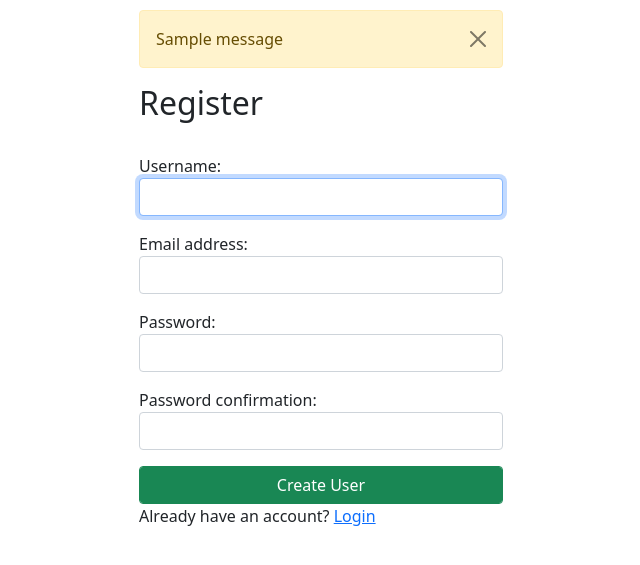
After one commit to terra-incognita-12/crypto_api_interface, a Django app: page /register/ in a window 1280 px wide. The commit adds this page. Shown: the top 565 px of the page, without its empty margins (319-959 px from the left). Run offline with Django 4.2, Linux system fonts and the light colour scheme; tables that the repository leaves empty hold one stand-in row (values such as "Sample post"); one stand-in notice (Sample message) is shown.

Commit message:
basic django auth

```diff
--- /dev/null
+++ b/app/main_app/decorators.py
@@ -0,0 +1,10 @@
+from django.http import HttpResponse
+from django.shortcuts import redirect
+
+def unauthenticated_user(view_func):
+    def wrapper_func(request, *args, **kwargs):
+        if request.user.is_authenticated:
+            return redirect('index')
+        else:
+            return view_func(request, *args, **kwargs)
+    return wrapper_func
--- a/app/main_app/forms.py
+++ b/app/main_app/forms.py
@@ -1,5 +1,12 @@
+from curses.ascii import US
 from django import forms
-from .models import TransactionHistory
+from django.contrib.auth.forms import UserCreationForm
+from django.contrib.auth.models import User
+
+class CreateUserForm(UserCreationForm):
+    class Meta:
+        model = User
+        fields = ['username', 'email', 'password1', 'password2']
 
 class RegularTradeForm(forms.Form):
     buy_currency = forms.CharField(
--- /dev/null
+++ b/app/main_app/templates/auth/register.html
@@ -0,0 +1,29 @@
+{% extends 'base/auth_base.html' %}
+
+{% block page_title %}Register{% endblock %}
+
+{% block page_content %}
+    <h2>Register</h2>
+    <br>
+    <form method="POST" action="">
+        {% csrf_token %}
+        <div class="mb-3">
+            {{ form.username.label_tag }}
+            {{ form.username }}
+        </div>
+        <div class="mb-3">
+            {{ form.email.label_tag }}
+            {{ form.email }}
+        </div>
+        <div class="mb-3">
+            {{ form.password1.label_tag }}
+            {{ form.password1 }}
+        </div>
+        <div class="mb-3">
+            {{ form.password2.label_tag }}
+            {{ form.password2 }}
+        </div>
+        <input type="submit" value="Create User" class="btn btn-success">
+    </form>
+    Already have an account? <a href="{% url 'login' %}">Login</a>
+{% endblock %}
--- /dev/null
+++ b/app/main_app/templates/auth/reset_password_email.html
@@ -0,0 +1,2 @@
+Reset link for the user {{ user.get_username }}: {{ protocol }}://{{ domain }}{% url 'password_reset_confirm' uidb64=uid token=token %}
+Ignore that letter if that not you.
--- /dev/null
+++ b/app/main_app/templates/base/auth_base.html
@@ -0,0 +1,28 @@
+<!DOCTYPE html>
+<html lang="en">
+<head>
+    <link href="https://cdn.jsdelivr.net/npm/bootstrap@5.1.3/dist/css/bootstrap.min.css" rel="stylesheet" integrity="sha384-1BmE4kWBq78iYhFldvKuhfTAU6auU8tT94WrHftjDbrCEXSU1oBoqyl2QvZ6jIW3" crossorigin="anonymous">
+    <title>{% block page_title %}{% endblock %}</title>
+</head>
+<body>
+    <div style="margin: auto; width: 30%; padding: 10px;">
+        {% if messages %}
+            {% for message in messages %}
+                <div class="alert alert-warning alert-dismissible fade show" role="alert">
+                    {{ message }}
+                    <button type="button" class="btn-close" data-bs-dismiss="alert" aria-label="Close"></button>
+                </div>
+            {% endfor %}
+        {% endif %}
+        {% block page_content %}
+        {% endblock %}
+    </div>
+    <script src="https://cdn.jsdelivr.net/npm/bootstrap@5.1.3/dist/js/bootstrap.bundle.min.js" integrity="sha384-ka7Sk0Gln4gmtz2MlQnikT1wXgYsOg+OMhuP+IlRH9sENBO0LRn5q+8nbTov4+1p" crossorigin="anonymous"></script>
+    <script>
+        var form_fields = document.getElementsByTagName('input')
+        for (var field in form_fields){
+            form_fields[field].className += ' form-control'
+        }
+    </script>
+</body>
+</html>
--- a/app/main_app/templates/base/navbar.html
+++ b/app/main_app/templates/base/navbar.html
@@ -34,7 +34,7 @@
                         <span>....</span>
                     </li>
                     <li class="nav-item">
-                        <a class="nav-link" href="">Log out</a>
+                        <a class="nav-link" href="{% url 'logout' %}">Log out</a>
                     </li>
                 </ul>
         </div>
--- a/app/main_app/templates/index.html
+++ b/app/main_app/templates/index.html
@@ -8,6 +8,11 @@
         <div class="col-3">
             <div id="clock"></div>
         </div>
+        <div class="col-6">
+        </div>
+        <div class="col-3">
+            <h1><b>{{ request.user }}</b>'s Dashboard</h1>
+        </div>
     </div>
     <br>
 {% endblock %}
--- a/app/main_app/templates/transaction_history.html
+++ b/app/main_app/templates/transaction_history.html
@@ -7,6 +7,7 @@
     <h2>Search in transactions</h2>
     <br>
     <form method="get">
+        {% csrf_token %}
         <div class="row">
             <div class="col-6">
                 <div class="mb-3">
--- a/app/main_app/urls.py
+++ b/app/main_app/urls.py
@@ -1,9 +1,18 @@
-import imp
 from django.urls import path
+from django.contrib.auth import views as auth_views
 from .views import *
 
 urlpatterns = [
     path('', index, name='index'),
+
+    path('register/', register, name='register'),
+    path('login/', login, name='login'),
+    path('logout/', logout, name='logout'),
+
+    path('reset_password/', auth_views.PasswordResetView.as_view(template_name='auth/reset_password.html'), name='reset_password'),
+    path('reset_password_sent/', auth_views.PasswordResetDoneView.as_view(template_name='auth/reset_password_sent.html'), name='password_reset_done'),
+    path('reset/<uidb64>/<token>/', auth_views.PasswordResetConfirmView.as_view(template_name='auth/reset_password_form.html'), name='password_reset_confirm'),
+    path('reset_password_complete/', auth_views.PasswordResetCompleteView.as_view(template_name='auth/reset_password_complete.html'), name='password_reset_complete'),
 
     path('transaction_history/', transaction_history, name='transaction_history'),
     path('transaction_history/delete/<str:pk>', delete_transaction_history, name='delete_transaction_history'),
--- a/app/main_app/views.py
+++ b/app/main_app/views.py
@@ -1,16 +1,60 @@
 import requests
 from django.contrib import messages
+from django.contrib import auth
+from django.contrib.auth.decorators import login_required
 from django.shortcuts import redirect, render, get_object_or_404
 
 from .models import TransactionHistory, TickerData
-from .forms import RegularTradeForm, TickerForm
+from .forms import RegularTradeForm, TickerForm, CreateUserForm
 from .filters import TransactionHistoryFilter
+from .decorators import unauthenticated_user
 
-############ PAGES URL ############
+############ AUTH PAGES URL ############
 
+@unauthenticated_user
+def register(request):
+    form = CreateUserForm()
+
+    if request.method == 'POST':
+        form = CreateUserForm(request.POST)
+        if form.is_valid():
+            form.save()
+            user = form.cleaned_data.get('username')
+            messages.success(request, 'Account was created for {}'.format(user))
+            return redirect('login')
+        else:
+            messages.info(request, form.errors)
+
+    return render(request, 'auth/register.html', {'form': form})
+
+@unauthenticated_user
+def login(request):
+    if request.method == 'POST':
+        username = request.POST['username']
+        password = request.POST['password']
+
+        user = auth.authenticate(request, username=username, password=password)
+
+        if user is not None:
+            auth.login(request, user)
+            return redirect('index')
+        else:
+            messages.info(request, 'Username or password is incorrect')
+
+    return render(request, 'auth/login.html', {})
+
+@login_required(login_url='login')
+def logout(request):
+    auth.logout(request)
+    return redirect('login')
+
+############ MAIN PAGES URL ############
+
+@login_required(login_url='login')
 def index(request):
     return render(request, 'index.html', {})
 
+@login_required(login_url='login')
 def transaction_history(request):
     transaction_history_data = TransactionHistory.objects.all()
 
@@ -24,6 +68,7 @@ def transaction_history(request):
 
     return render(request, 'transaction_history.html', context)
 
+@login_required(login_url='login')
 def trade_regular_trade(request):
     form = RegularTradeForm()
     if request.method == 'POST':
@@ -50,6 +95,7 @@ def trade_regular_trade(request):
         return redirect('trade_regular_trade')
     return render(request, 'trade_regular_trade.html', {'form': form})
 
+@login_required(login_url='login')
 def settings(request):
     ticker_form = TickerForm()
     ticker_currency_arr = TickerData.objects.all()
@@ -64,6 +110,7 @@ def settings(request):
 ############ BACKEND URL ############
 
 # backend-validation
+@login_required(login_url='login')
 def update_ticker_data(request):
     currency = request.POST['currency']
 
@@ -75,12 +122,14 @@ def update_ticker_data(request):
 
     return redirect('settings')
 
+@login_required(login_url='login')
 def delete_ticker_data(request, pk):
     ticker_currency = get_object_or_404(TickerData, pk=pk)
     ticker_currency.delete()
 
     return redirect('settings')
 
+@login_required(login_url='login')
 def delete_transaction_history(request, pk):
     transation = get_object_or_404(TransactionHistory, pk=pk)
     transation.delete()
```
Also changed, not shown: app/crypto_api_interface/settings.py (+11 -0 lines), app/main_app/templates/auth/login.html (added, +22 -0 lines), app/main_app/templates/auth/reset_password.html (added, +18 -0 lines), app/main_app/templates/auth/reset_password_complete.html (added, +10 -0 lines), app/main_app/templates/auth/reset_password_form.html (added, +54 -0 lines), app/main_app/templates/auth/reset_password_sent.html (added, +10 -0 lines), app/main_app/templates/trade_regular_trade.html (+11 -7 lines).
